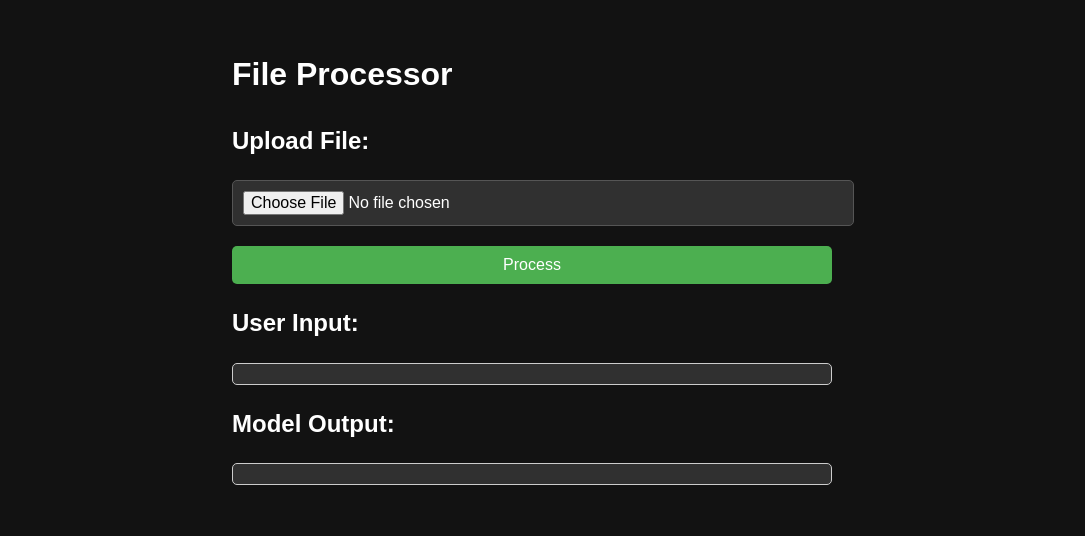
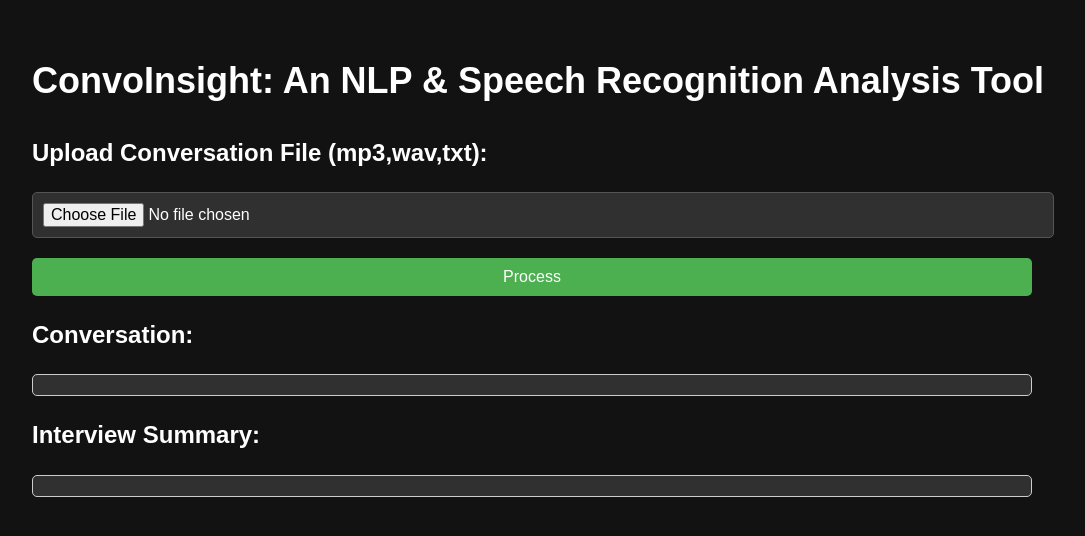
Before and after one commit to rutvikd1205/Interview-Analysis, a Flask app: page / in a window 1280 px wide. Shown: the top 536 px of the page, without its empty margins (108-1193 px from the left). Run offline with Flask 3, Linux system fonts and the light colour scheme.

Commit message:
Updated UI and prompts

```diff
--- a/app.py
+++ b/app.py
@@ -5,8 +5,8 @@ from langchain_openai import OpenAI
 from langchain.chains import LLMChain
 from langchain.prompts import PromptTemplate
 
-os.environ["OPENAI_API_KEY"] = "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"
-DEEPGRAM_API_KEY = "61c5ee4557b33c33767d8cd6efcb981ec811352f"
+os.environ["OPENAI_API_KEY"] = "OpenAI API Key"
+DEEPGRAM_API_KEY = "Deepgram API Key"
 DEEPGRAM_ENDPOINT = "https://api.deepgram.com/v1/listen"
 
 # Initialize OpenAI API
@@ -16,7 +16,8 @@ llm = OpenAI(temperature=0.6)
 input_variables = ["conversation"]
 input_prompt = PromptTemplate(
     input_variables=input_variables,
-    template="I want you to identify key traits or habits of each speaker based on the {conversation}.",
+    # template="I want you to identify key traits or habits of each speaker based on the {conversation} like a psychologist would. Generate 2 types of insights: 1st about personal traits of individual speaker and 2nd about their opinion of each other.",
+    template = "Act like a hiring expert and provide detailed insights about the interview by accessing the {conversation} and provide a score out of 10 for the candidate. Provide their detailed technical expertise and areas where they struggle as well."
 )
 
 
--- a/static/script.js
+++ b/static/script.js
@@ -1,10 +1,18 @@
 // static/script.js
+
 document.getElementById('inputForm').addEventListener('submit', function(event) {
     event.preventDefault();
     var formData = new FormData(this);
     var xhr = new XMLHttpRequest();
     xhr.open('POST', '/process', true);
+
+    // Show spinner while processing
+    document.getElementById('loading').style.display = 'block';
+
     xhr.onload = function() {
+        // Hide spinner after processing
+        document.getElementById('loading').style.display = 'none';
+
         if (xhr.status === 200) {
             var response = JSON.parse(xhr.responseText);
             document.getElementById('conversation').innerText = response.conversation;
--- a/static/styles.css
+++ b/static/styles.css
@@ -9,7 +9,7 @@ body {
 }
 
 .container {
-    max-width: 600px;
+    max-width: 1000px; /* Increased max-width */
     margin: 0 auto;
     padding: 20px;
 }
@@ -56,3 +56,26 @@ button:hover {
 #conversation {
     line-height: 1.6;
 }
+
+/* Ensure the title stays on one line */
+h1 {
+    white-space: nowrap;
+    font-size: 36px; /* Increased font size */
+}
+
+/* Spinner animation */
+.spinner {
+    border: 4px solid rgba(255, 255, 255, 0.3); /* White border with opacity */
+    border-top: 4px solid #FFFFFF; /* White top border */
+    border-radius: 50%; /* Circular shape */
+    width: 30px; /* Spinner width */
+    height: 30px; /* Spinner height */
+    animation: spin 1s linear infinite; /* Animation properties */
+    margin: 0 auto; /* Center the spinner */
+}
+
+/* Keyframe animation */
+@keyframes spin {
+    0% { transform: rotate(0deg); } /* Initial position */
+    100% { transform: rotate(360deg); } /* Rotate full circle */
+}
--- a/templates/index.html
+++ b/templates/index.html
@@ -4,22 +4,23 @@
 <head>
     <meta charset="UTF-8">
     <meta name="viewport" content="width=device-width, initial-scale=1.0">
-    <title>File Processor</title>
+    <title>Speech Analysis</title>
     <link rel="stylesheet" href="{{ url_for('static', filename='styles.css') }}">
 </head>
 <body>
     <div class="container">
-        <h1>File Processor</h1>
+        <h1>ConvoInsight: An NLP & Speech Recognition Analysis Tool</h1>
         <form id="inputForm" enctype="multipart/form-data">
             <div class="form-group">
-                <h2>Upload File:</h2>
+                <h2>Upload Conversation File (mp3,wav,txt):</h2>
                 <input type="file" id="file_input" name="file_input">
             </div>
             <button type="submit">Process</button>
+            <div id="loading" class="spinner" style="display: none;"></div> <!-- Spinner element -->
         </form>
-        <h2>User Input:</h2>
+        <h2>Conversation:</h2>
         <div id="conversation"></div>
-        <h2>Model Output:</h2>
+        <h2>Interview Summary:</h2>
         <div id="output"></div>
     </div>
     <script src="{{ url_for('static', filename='script.js') }}"></script>
```
Also changed, not shown: 1 other file.
